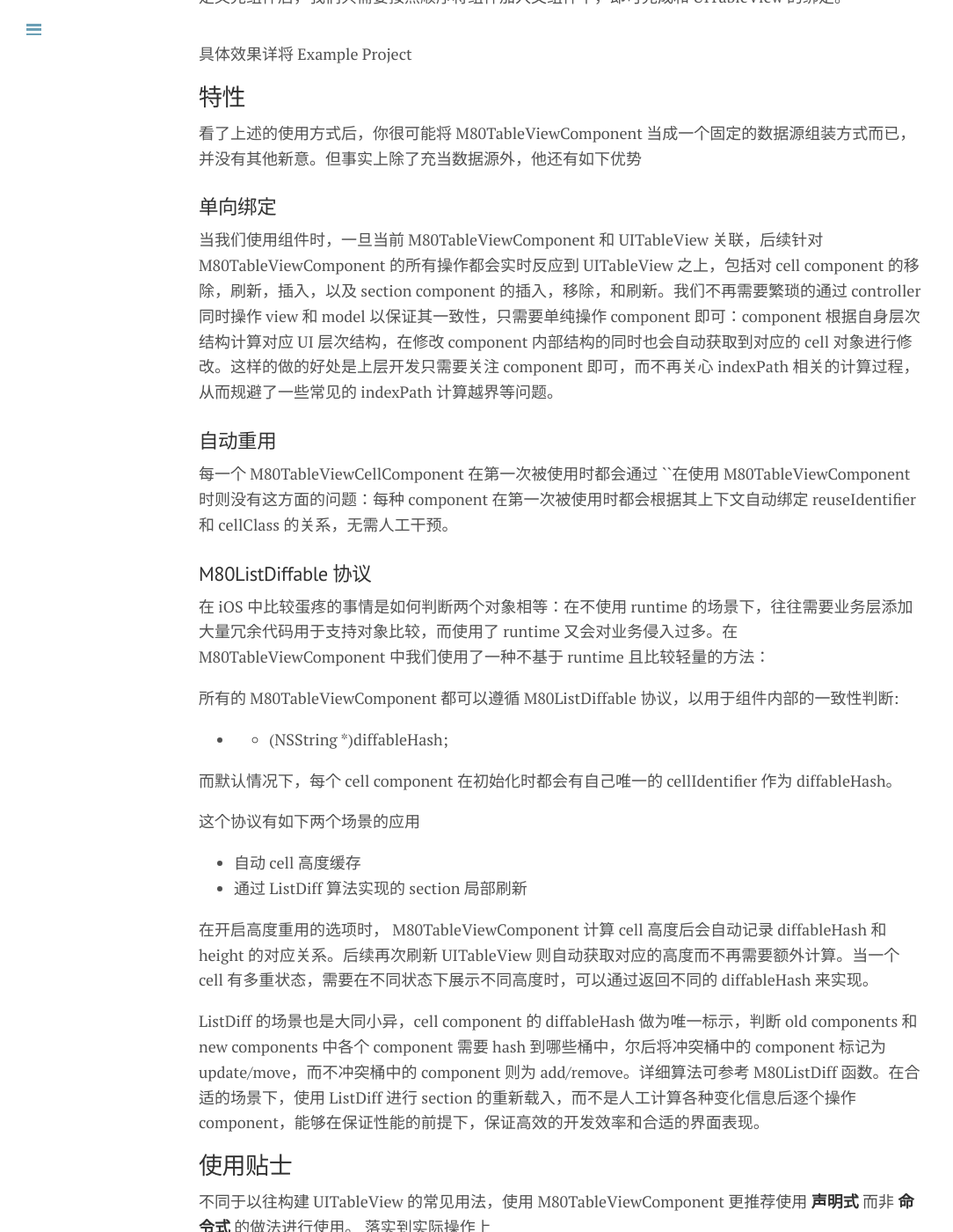
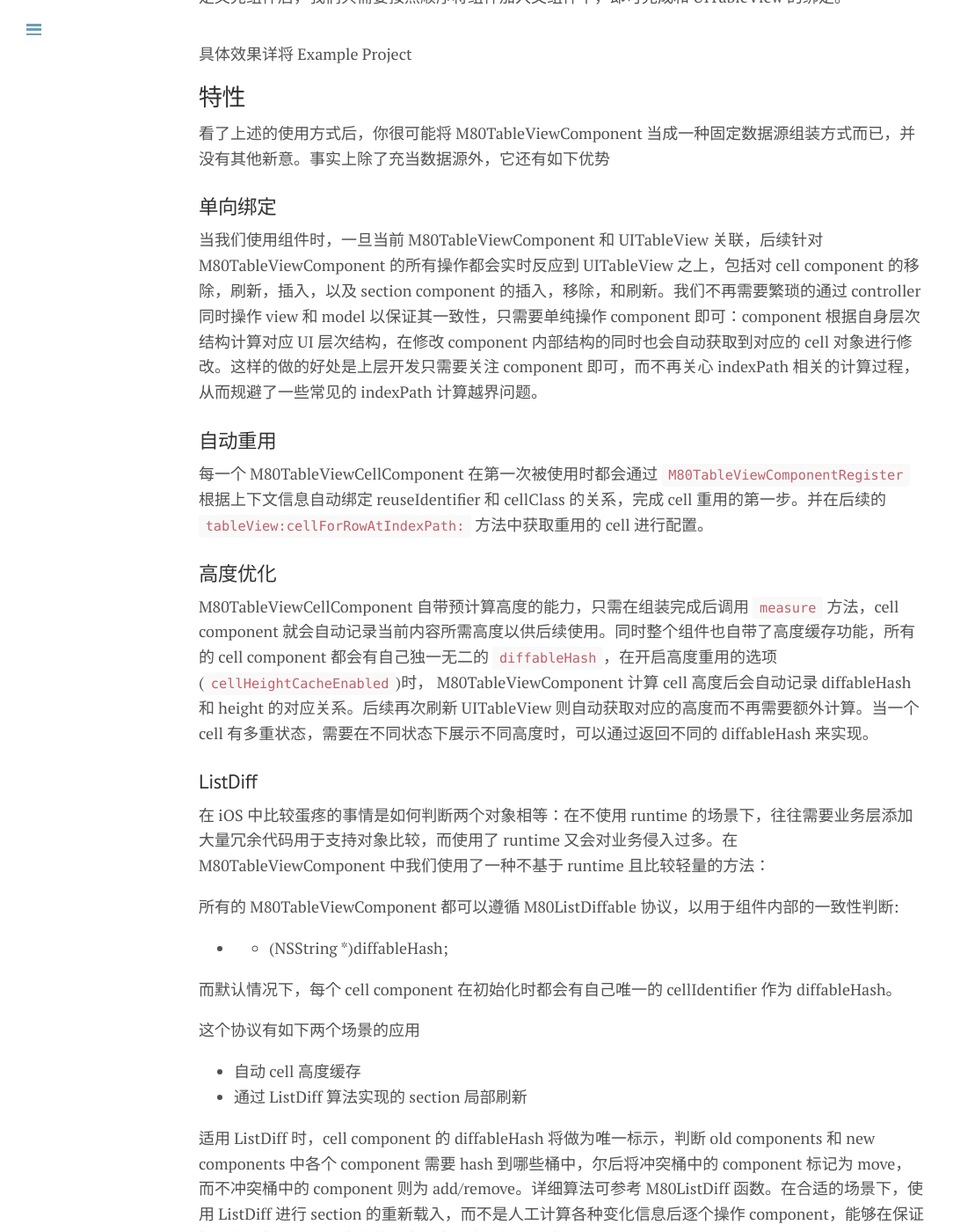
Before and after one commit to xiangwangfeng/xiangwangfeng.github.io, a Jekyll site: the page built from _posts/2019-06-03-UITableView 组件化.md, in a window 1280 px wide and 1400 px high, scrolled down 1925 px. Shown: the whole window at 88% size, without its empty margins (0-1084 px from the left). Built offline with Jekyll 4.4.1, drawn with Linux system fonts in a browser that asks for light colours; some of the changed text lies outside the part shown.

Commit message:
Update 2019-06-03-UITableView 组件化.md

```diff
--- a/_posts/2019-06-03-UITableView 组件化.md
+++ b/_posts/2019-06-03-UITableView 组件化.md
@@ -48,7 +48,7 @@ title:  UITableView 组件化
 
 ![](../images/item_component.png)
 
-这是一个用于文本列表显示的组件，实现最基本组件协议
+这是一个用于文本列表显示的组件，只实现最基本组件协议
 
 * 当前组件对应何种 UITableViewCell：   - (Class)cellClass
 * 当前组件对应的 UITableViewCell 高度是多少: - (CGFloat)height
@@ -67,17 +67,22 @@ title:  UITableView 组件化
 
 ## 特性
 
-看了上述的使用方式后，你很可能将 M80TableViewComponent 当成一个固定的数据源组装方式而已，并没有其他新意。但事实上除了充当数据源外，他还有如下优势
+看了上述的使用方式后，你很可能将 M80TableViewComponent 当成一种固定数据源组装方式而已，并没有其他新意。事实上除了充当数据源外，它还有如下优势
 
 ### 单向绑定
 
-当我们使用组件时，一旦当前 M80TableViewComponent 和 UITableView 关联，后续针对 M80TableViewComponent 的所有操作都会实时反应到 UITableView 之上，包括对 cell component 的移除，刷新，插入，以及 section component 的插入，移除，和刷新。我们不再需要繁琐的通过 controller 同时操作 view 和 model 以保证其一致性，只需要单纯操作 component 即可：component 根据自身层次结构计算对应 UI 层次结构，在修改 component 内部结构的同时也会自动获取到对应的 cell 对象进行修改。这样的做的好处是上层开发只需要关注 component 即可，而不再关心 indexPath 相关的计算过程，从而规避了一些常见的 indexPath 计算越界等问题。
+当我们使用组件时，一旦当前 M80TableViewComponent 和 UITableView 关联，后续针对 M80TableViewComponent 的所有操作都会实时反应到 UITableView 之上，包括对 cell component 的移除，刷新，插入，以及 section component 的插入，移除，和刷新。我们不再需要繁琐的通过 controller 同时操作 view 和 model 以保证其一致性，只需要单纯操作 component 即可：component 根据自身层次结构计算对应 UI 层次结构，在修改 component 内部结构的同时也会自动获取到对应的 cell 对象进行修改。这样的做的好处是上层开发只需要关注 component 即可，而不再关心 indexPath 相关的计算过程，从而规避了一些常见的 indexPath 计算越界问题。
 
 ### 自动重用
 
-每一个 M80TableViewCellComponent 在第一次被使用时都会通过 ``在使用 M80TableViewComponent 时则没有这方面的问题：每种 component 在第一次被使用时都会根据其上下文自动绑定 reuseIdentifier 和 cellClass 的关系，无需人工干预。
+每一个 M80TableViewCellComponent 在第一次被使用时都会通过 `M80TableViewComponentRegister` 根据上下文信息自动绑定 reuseIdentifier 和 cellClass 的关系，完成 cell 重用的第一步。并在后续的 `tableView:cellForRowAtIndexPath:` 方法中获取重用的 cell 进行配置。
 
-### M80ListDiffable 协议
+### 高度优化
+
+M80TableViewCellComponent 自带预计算高度的能力，只需在组装完成后调用 `measure` 方法，cell component 就会自动记录当前内容所需高度以供后续使用。同时整个组件也自带了高度缓存功能，所有的 cell component 都会有自己独一无二的 `diffableHash`，在开启高度重用的选项(`cellHeightCacheEnabled`)时， M80TableViewComponent 计算 cell 高度后会自动记录 diffableHash 和 height 的对应关系。后续再次刷新 UITableView 则自动获取对应的高度而不再需要额外计算。当一个 cell 有多重状态，需要在不同状态下展示不同高度时，可以通过返回不同的 diffableHash 来实现。
+
+
+### ListDiff
 
 在 iOS 中比较蛋疼的事情是如何判断两个对象相等：在不使用 runtime 的场景下，往往需要业务层添加大量冗余代码用于支持对象比较，而使用了 runtime 又会对业务侵入过多。在 M80TableViewComponent 中我们使用了一种不基于 runtime 且比较轻量的方法：
 
@@ -92,9 +97,7 @@ title:  UITableView 组件化
 * 自动 cell 高度缓存
 * 通过 ListDiff 算法实现的 section 局部刷新
 
-在开启高度重用的选项时， M80TableViewComponent 计算 cell 高度后会自动记录 diffableHash 和 height 的对应关系。后续再次刷新 UITableView 则自动获取对应的高度而不再需要额外计算。当一个 cell 有多重状态，需要在不同状态下展示不同高度时，可以通过返回不同的 diffableHash 来实现。
-
-ListDiff 的场景也是大同小异，cell component 的 diffableHash 做为唯一标示，判断 old components 和 new components 中各个 component 需要 hash 到哪些桶中，尔后将冲突桶中的 component 标记为 update/move，而不冲突桶中的 component 则为 add/remove。详细算法可参考 M80ListDiff 函数。在合适的场景下，使用 ListDiff 进行 section 的重新载入，而不是人工计算各种变化信息后逐个操作 component，能够在保证性能的前提下，保证高效的开发效率和合适的界面表现。
+适用 ListDiff 时，cell component 的 diffableHash 将做为唯一标示，判断 old components 和 new components 中各个 component 需要 hash 到哪些桶中，尔后将冲突桶中的 component 标记为 move，而不冲突桶中的 component 则为 add/remove。详细算法可参考 M80ListDiff 函数。在合适的场景下，使用 ListDiff 进行 section 的重新载入，而不是人工计算各种变化信息后逐个操作 component，能够在保证性能的前提下，保证高效的开发效率和合适的界面表现。
 
 
 ## 使用贴士
@@ -102,6 +105,6 @@ ListDiff 的场景也是大同小异，cell component 的 diffableHash 做为唯
 不同于以往构建 UITableView 的常见用法，使用 M80TableViewComponent 更推荐使用 **声明式** 而非 **命令式** 的做法进行使用。
 落实到实际操作上
 
-* 如果涉及单个 cell 的操作，推荐使用 cell component 本身的方法，如 remove，reload 方法
+* 如果涉及单个 cell 的操作，直接使用 cell component 本身的方法，如 remove，reload 方法
 * 涉及到单个 section 内 cell 变化，可以考虑每次重新 setComponents 或 reloadUsingListDiff
-* 涉及到多 section 多 cell 变化，则可以重新组装所有 component，而不是不停增删各个 component，一方面这样做比较简单，不容易出错。另一方面 component 只是 ViewModel，再真正刷新前的批量操作并不会有过多的性能问题，而 UITableView 本身的刷新机制也可以保证再重置 component 后获得不错的性能。
+* 涉及到多 section 多 cell 变化，则可以重新组装所有 component，而不是不停增删各个 component，一方面这样做比较简单，不容易出错。另一方面 component 只是 ViewModel，再真正刷新前的批量操作并不会有过多的性能问题。
```
Also changed, not shown: other parts of _posts/2019-06-03-UITableView 组件化.md (+2 -2 lines).
